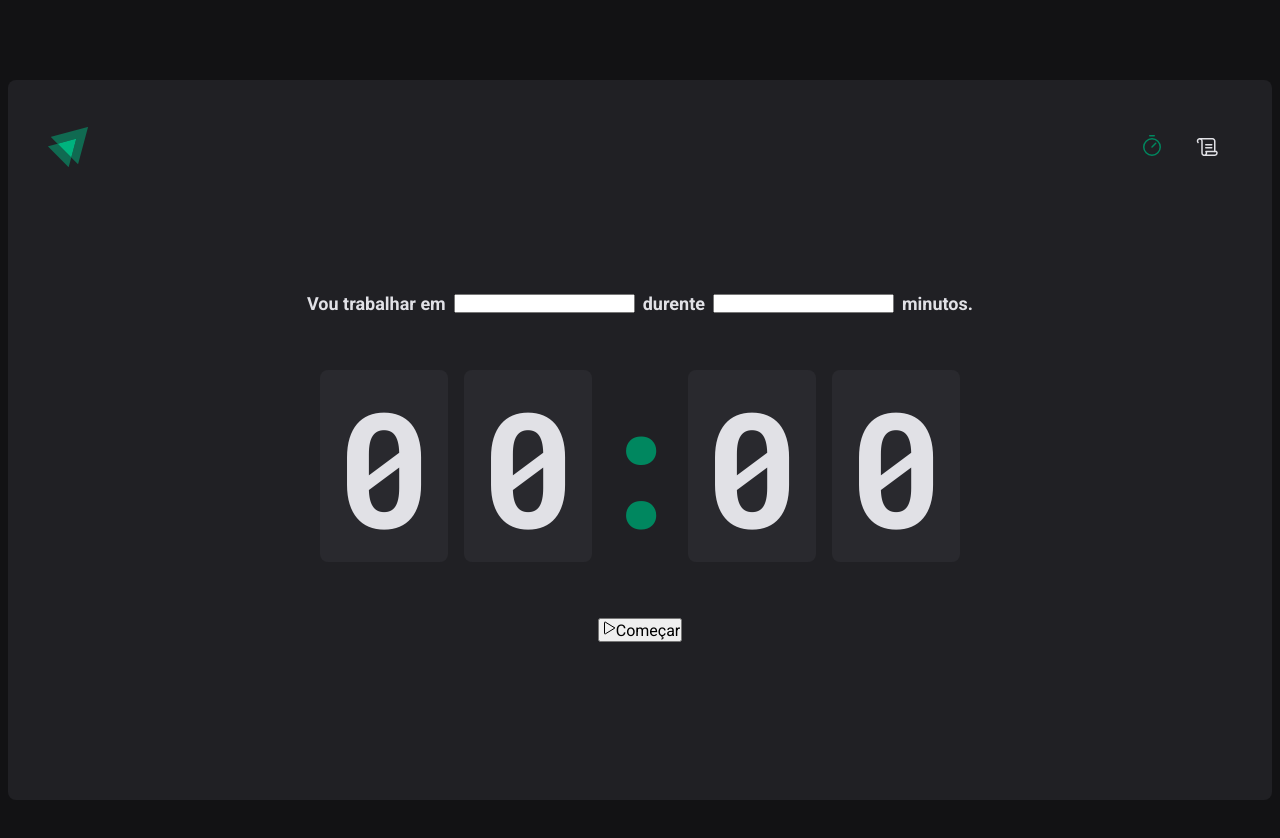
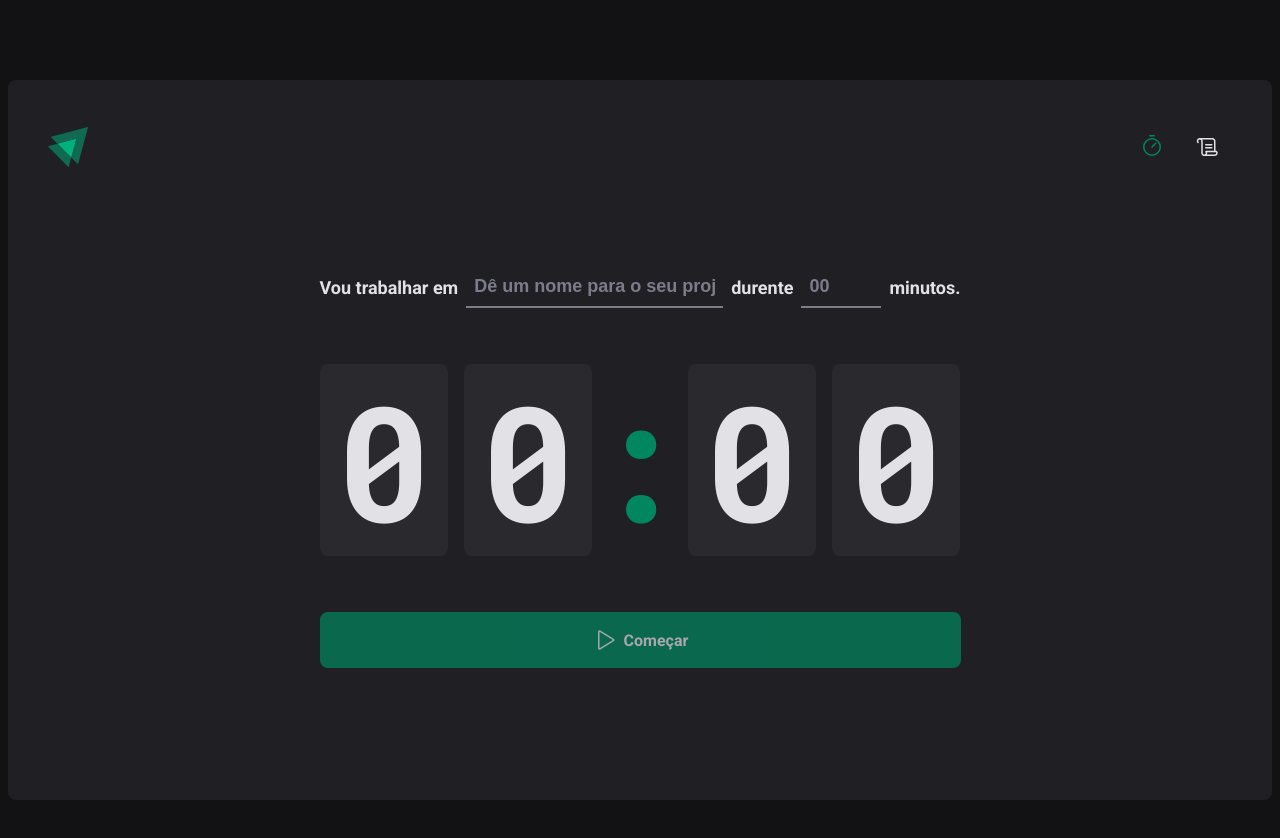
Before and after one commit to joaopnk/ReactJS_IgniteTimer, a React (Vite) app: page / in a window 1280 px wide. Shown: the top 838 px of the page. Built offline with nearby package versions, Linux system fonts and the light colour scheme.

Commit message:
Formulario

```diff
--- a/src/pages/Home/index.tsx
+++ b/src/pages/Home/index.tsx
@@ -3,7 +3,10 @@
   CountDownContainer,
   FormContainer,
   HomeContainer,
+  MinutesAmountInput,
   Separetor,
+  StartCountdownButton,
+  TaskInput,
 } from './styles'
 
 export function Home() {
@@ -12,9 +15,19 @@
       <form action="">
         <FormContainer>
           <label htmlFor="task">Vou trabalhar em</label>
-          <input type="task" />
+          <TaskInput
+            type="text"
+            id="task"
+            placeholder="Dê um nome para o seu projeto"
+          />
+
           <label htmlFor="minutesAmount">durente</label>
-          <input type="number" id="minutesAmount" />
+          <MinutesAmountInput
+            type="number"
+            id="minutesAmount"
+            placeholder="00"
+          />
+
           <span>minutos.</span>
         </FormContainer>
 
@@ -26,10 +39,10 @@
           <span>0</span>
         </CountDownContainer>
 
-        <button type="submit">
-          <Play />
+        <StartCountdownButton disabled type="submit">
+          <Play size={24} />
           Começar
-        </button>
+        </StartCountdownButton>
       </form>
     </HomeContainer>
   )
--- a/src/pages/Home/styles.ts
+++ b/src/pages/Home/styles.ts
@@ -53,3 +53,60 @@
   display: flex;
   justify-content: center;
 `
+
+export const StartCountdownButton = styled.button`
+  width: 100%;
+  border: 0;
+  padding: 1rem;
+  border-radius: 8px;
+
+  display: flex;
+  align-items: center;
+  justify-content: center;
+
+  gap: 0.5rem;
+  font-weight: bold;
+
+  cursor: pointer;
+
+  background: ${(props) => props.theme['green-500']};
+  color: ${(props) => props.theme['gray-100']};
+
+  &:disabled {
+    opacity: 0.7;
+    cursor: not-allowed;
+  }
+
+  /* Se não tiver disabled, aplica o hover */
+  &:not(:disabled):hover {
+    background: ${(props) => props.theme['green-700']};
+  }
+`
+
+// Componente base para os dois inputs abaixo
+const BaseInput = styled.input`
+  background: transparent;
+  height: 2.5rem;
+  border: 0;
+  border-bottom: 2px solid ${(props) => props.theme['gray-500']};
+  font-weight: bold;
+  font-size: 1.125rem;
+  padding: 0 0.5rem;
+  color: ${(props) => props.theme['gray-100']};
+
+  &:focus {
+    box-shadow: none;
+    border-color: ${(props) => props.theme['green-500']};
+  }
+
+  &::placeholder {
+    color: ${(props) => props.theme['gray-500']};
+  }
+`
+export const TaskInput = styled(BaseInput)`
+  flex: 1;
+`
+
+export const MinutesAmountInput = styled(BaseInput)`
+  width: 4rem;
+`
```
